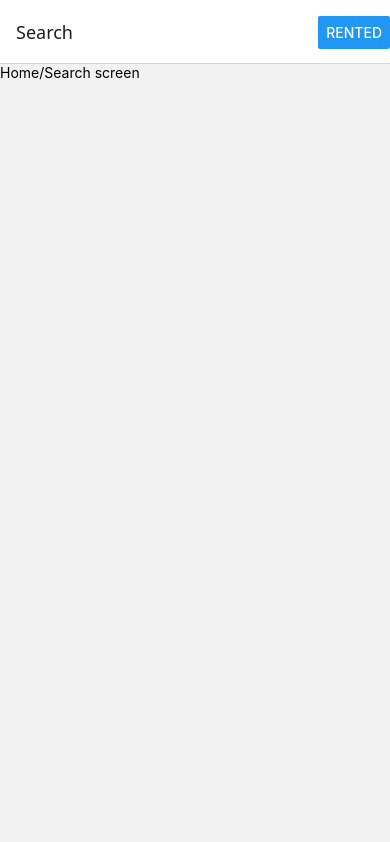
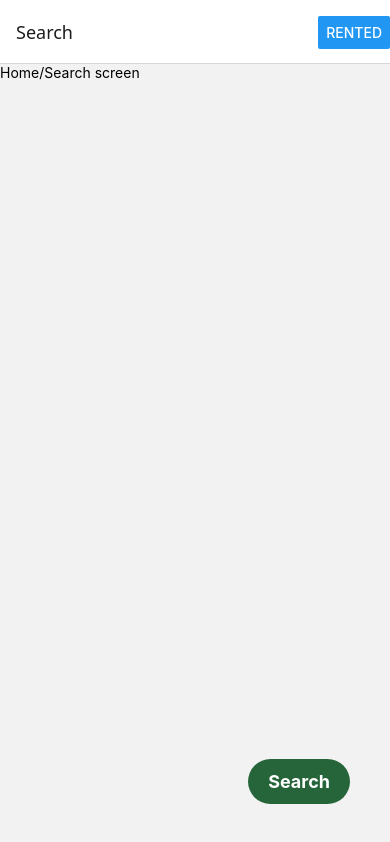
Before and after one commit to nizh0001/react-native-movie-app, a React Native app: screen /Search in a window 390 px wide. Built offline with nearby package versions, Linux system fonts and the light colour scheme.

Commit message:
Added components and Search Context

```diff
--- /dev/null
+++ b/components/Fab.js
@@ -0,0 +1,29 @@
+import { Pressable, Text, StyleSheet } from "react-native";
+
+export default function Fab({ onPress, title }) {
+  return (
+    <Pressable style={styles.container} onPress={onPress}>
+      <Text style={styles.title}>{title}</Text>
+    </Pressable>
+  );
+}
+
+const styles = StyleSheet.create({
+  container: {
+    position: "absolute",
+    bottom: 40,
+    right: 40,
+    backgroundColor: "#26653A",
+    borderRadius: 50, // Circular shape
+    paddingVertical: 12, // Add padding
+    paddingHorizontal: 20, // Add padding
+    alignItems: "center",
+    justifyContent: "center",
+    minWidth: 60, // Ensure visibility
+  },
+  title: {
+    fontSize: 18,
+    color: "#fff",
+    fontWeight: "bold",
+  },
+});
--- a/components/HomeScreen.js
+++ /dev/null
@@ -1,17 +0,0 @@
-import { Text, Button } from "react-native";
-import { useNavigation } from "@react-navigation/native";
-import { useLayoutEffect } from "react";
-
-export default function HomeScreen() {
-  const nav = useNavigation();
-
-  useLayoutEffect(() => {
-    nav.setOptions({
-      headerRight: () => {
-        return <Button title="Rented" onPress={() => nav.navigate("Rented")} />;
-      },
-    });
-  }, [nav]);
-
-  return <Text>Home/Search screen</Text>;
-}
--- /dev/null
+++ b/components/MovieCard.js
@@ -0,0 +1,20 @@
+import { View, Image, Text, Button } from "react-native";
+
+export default function MovieCard({
+  image,
+  title,
+  releaseDate,
+  buttonTitle,
+  onCardButtonPress,
+}) {
+  return (
+    <View>
+      <View>
+        <Image source={{ uri: image }} style={{ width: 200, height: 300 }} />
+      </View>
+      <Text>{title}</Text>
+      <Text>{releaseDate}</Text>
+      <Button title={buttonTitle} onPress={onCardButtonPress} />
+    </View>
+  );
+}
--- /dev/null
+++ b/components/SearchModal.js
@@ -0,0 +1,70 @@
+import { Modal, TextInput, Button, Text, View, StyleSheet } from "react-native";
+import { useState, useEffect, useContext } from "react";
+import { SearchContext } from "../context/SearchContext";
+
+export default function SearchModal({ visible, onClose }) {
+  const { fetchMovies } = useContext(SearchContext);
+  const [query, setQuery] = useState("");
+
+  function handleTextInput(text) {
+    setQuery(text);
+  }
+
+  function handleSearch() {
+    fetchMovies(query);
+    onClose();
+  }
+  return (
+    <Modal visible={visible} transparent animationType="fade">
+      <View style={styles.modalContainer}>
+        <View style={styles.modalContent}>
+          <Text style={styles.title}>Search Movies</Text>
+          <TextInput
+            onChangeText={handleTextInput}
+            style={styles.input}
+            placeholder="Enter movie name"
+          />
+          <View style={styles.buttonContainer}>
+            <Button title="Close" color="red" onPress={onClose} />
+            <Button title="Search" onPress={handleSearch} />
+          </View>
+        </View>
+      </View>
+    </Modal>
+  );
+}
+
+const styles = StyleSheet.create({
+  modalContainer: {
+    flex: 1,
+    justifyContent: "center",
+    alignItems: "center",
+    backgroundColor: "rgba(0,0,0,0.5)", // Dark background for modal effect
+  },
+  modalContent: {
+    width: 300,
+    padding: 20,
+    backgroundColor: "white",
+    borderRadius: 10,
+    alignItems: "center",
+  },
+  title: {
+    fontSize: 18,
+    fontWeight: "bold",
+    marginBottom: 10,
+  },
+  input: {
+    width: "100%",
+    height: 40,
+    borderWidth: 1,
+    borderColor: "#ccc",
+    paddingHorizontal: 10,
+    marginBottom: 10,
+    borderRadius: 5,
+  },
+  buttonContainer: {
+    flexDirection: "row",
+    justifyContent: "space-between",
+    width: "100%",
+  },
+});
--- /dev/null
+++ b/context/SearchContext.js
@@ -0,0 +1,41 @@
+import { createContext, useState, useEffect } from "react";
+
+export const SearchContext = createContext();
+
+const ApiKey = "1d58c62fd7995a27493981eaf6e63e96";
+const BASE_URl = "https://api.themoviedb.org/3/search/movie";
+const options = {
+  method: "GET",
+  headers: {
+    accept: "application/json",
+    Authorization:
+      "Bearer eyJhbGciOiJIUzI1NiJ9.eyJhdWQiOiIxZDU4YzYyZmQ3OTk1YTI3NDkzOTgxZWFmNmU2M2U5NiIsIm5iZiI6MTcxMDc5ODMxMi4yNDYsInN1YiI6IjY1ZjhiNWU4MzdiM2E5MDE2NGNjNjJhMSIsInNjb3BlcyI6WyJhcGlfcmVhZCJdLCJ2ZXJzaW9uIjoxfQ.pg2C0LVfMH3NvoqluNPJEtSiLkeJuNtZ4NxpBxNDao4",
+  },
+};
+export function SearchProvider({ children }) {
+  const [moviesData, setMoviesData] = useState([]);
+
+  async function fetchMovies(query) {
+    try {
+      const response = await fetch(
+        `${BASE_URl}?query=${query}&include_adult=false&language=en-US&page=1`,
+        options
+      );
+      if (!response.ok) {
+        throw new Error(response.statusText);
+      }
+
+      const data = await response.json();
+      console.log(data);
+      setMoviesData(data.results);
+    } catch (err) {
+      console.log(err);
+    }
+  }
+
+  return (
+    <SearchContext.Provider value={{ moviesData, fetchMovies }}>
+      {children}
+    </SearchContext.Provider>
+  );
+}
--- a/package.json
+++ b/package.json
@@ -12,6 +12,8 @@
     "@react-navigation/elements": "^2.2.5",
     "@react-navigation/native": "^7.0.14",
     "@react-navigation/native-stack": "^7.2.0",
+    "@rneui/base": "^4.0.0-rc.7",
+    "@rneui/themed": "^4.0.0-rc.8",
     "expo": "~52.0.35",
     "expo-status-bar": "~2.0.1",
     "react": "18.3.1",
--- /dev/null
+++ b/screens/HomeScreen.js
@@ -0,0 +1,57 @@
+import { Text, Button, View, FlatList } from "react-native";
+import { useNavigation } from "@react-navigation/native";
+import { useLayoutEffect, useState, useContext } from "react";
+import SearchModal from "../components/SearchModal";
+import Fab from "../components/Fab";
+import { SearchContext } from "../context/SearchContext";
+import MovieCard from "../components/MovieCard";
+
+export default function HomeScreen() {
+  const [visible, setVisible] = useState(false);
+  const { moviesData } = useContext(SearchContext);
+
+  function handleSearchModal() {
+    console.log("Opening Modal...");
+    setVisible(true);
+  }
+
+  function handleRentMovie() {
+    console.log("pressed");
+  }
+
+  const nav = useNavigation();
+
+  useLayoutEffect(() => {
+    nav.setOptions({
+      headerRight: () => {
+        return <Button title="Rented" onPress={() => nav.navigate("Rented")} />;
+      },
+    });
+  }, [nav]);
+
+  return (
+    <View style={{ flex: 1 }}>
+      <Text>Home/Search screen</Text>
+      {moviesData ? (
+        <FlatList
+          data={moviesData}
+          keyExtractor={(item) => item.id.toString()}
+          renderItem={(item) => (
+            <MovieCard
+              image={`https://image.tmdb.org/t/p/w300${item.item.poster_path}`}
+              title={item.item.title}
+              releaseDate={item.item.release_date}
+              buttonTitle="Rent"
+              onCardButtonPress={handleRentMovie}
+            />
+          )}
+        />
+      ) : (
+        <Text> No movies yet</Text>
+      )}
+
+      <Fab onPress={handleSearchModal} title="Search" />
+      <SearchModal visible={visible} onClose={() => setVisible(false)} />
+    </View>
+  );
+}
```
Also changed, not shown: App.js (+5 -4 lines), screens/RentedScreen.js (renamed from components/RentedScreen.js), 1 other file (tests, documents, lock files or other folders).
